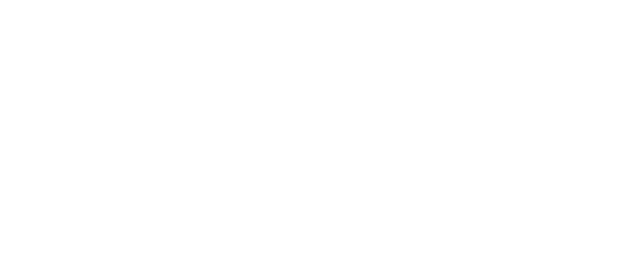
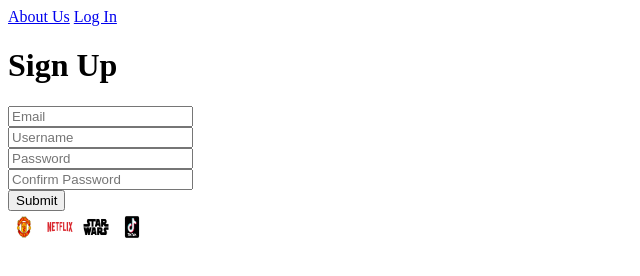
Before and after one commit to tungniw/StaticRegisterPage, a plain HTML site: page index.html in a window 1280 px wide. Shown: the whole page, without its empty margins (0-640 px from the left). Drawn offline with Linux system fonts and the light colour scheme.

Commit message:
Pre-Css Register Page

```diff
--- a/index.html
+++ b/index.html
@@ -4,9 +4,38 @@
     <meta charset="UTF-8">
     <meta http-equiv="X-UA-Compatible" content="IE=edge">
     <meta name="viewport" content="width=device-width, initial-scale=1.0">
-    <title>Document</title>
+    <title>Register Page</title>
 </head>
 <body>
-
+    <header>
+        <a href="#">About Us</a>
+        <a href="#">Log In</a>
+    </header>
+<div>
+    <h1>Sign Up</h1>
+    <form>
+        <div>
+<input type="email" placeholder="Email" name="email" required />
+</div>
+<div>
+<input type="text" placeholder="Username" name="username" required />
+</div>
+<div>
+<input type="password" placeholder="Password" name="password" required />
+</div>
+<div>
+<input type="password" placeholder="Confirm Password" name="confirmPassword" required />
+</div>
+<div>
+    <button type="submit">Submit</button>
+</div>
+    </form>
+    <footer>
+<img src="./assets/ManchesterUnitedLogo.png" alt="Manchester United logo" height="32" width="32" />
+<img src="./assets/NetflixLogo.png" alt="Netflix logo" height="32" width="32" />
+<img src="./assets/StarWarsLogo.png" alt="Star Wars logo" height="32" width="32" />
+<img src="./assets/tiktoklogo.png" alt="TikTok logo" height="32" width="32" />
+    </footer>
+</div>
 </body>
 </html>
```
Also changed, not shown: assets/ManchesterUnitedLogo.png (added), assets/NetflixLogo.png (added), assets/StarWarsLogo.png (added), assets/tiktoklogo.png (added).
